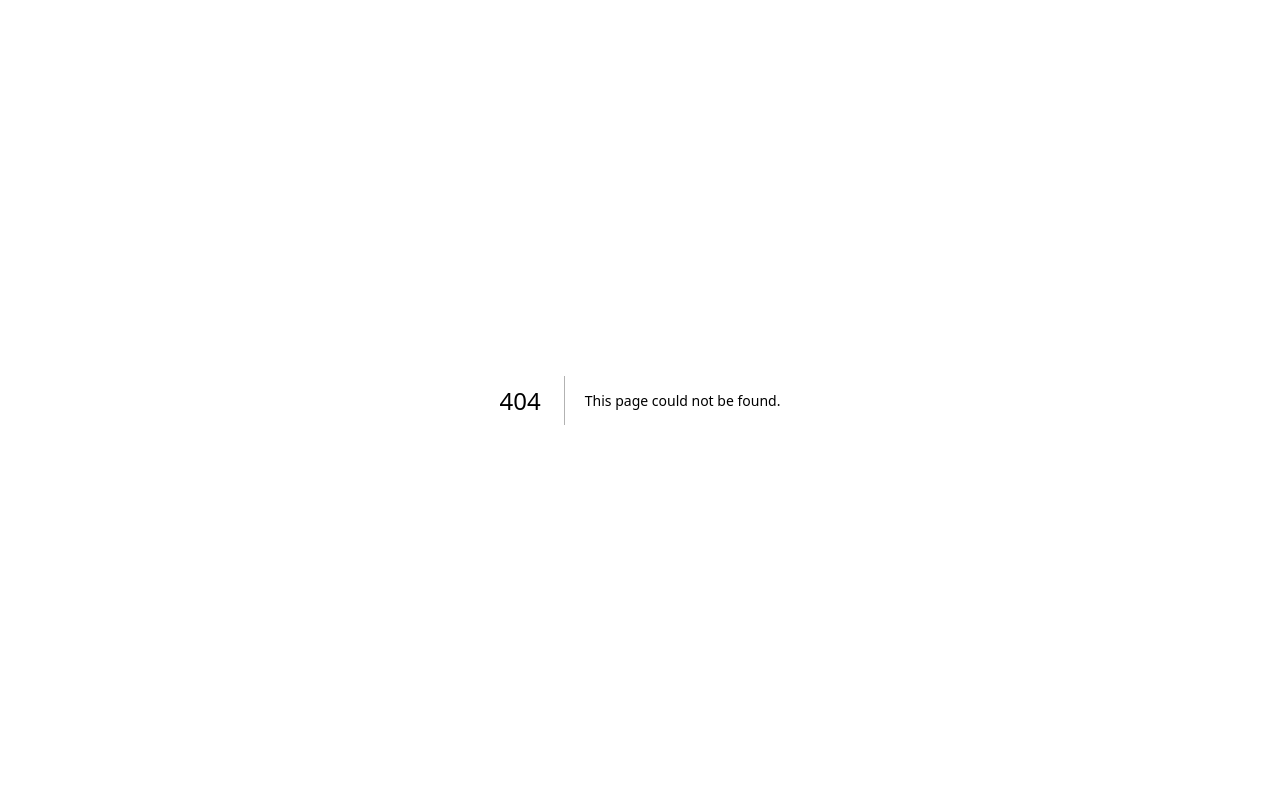
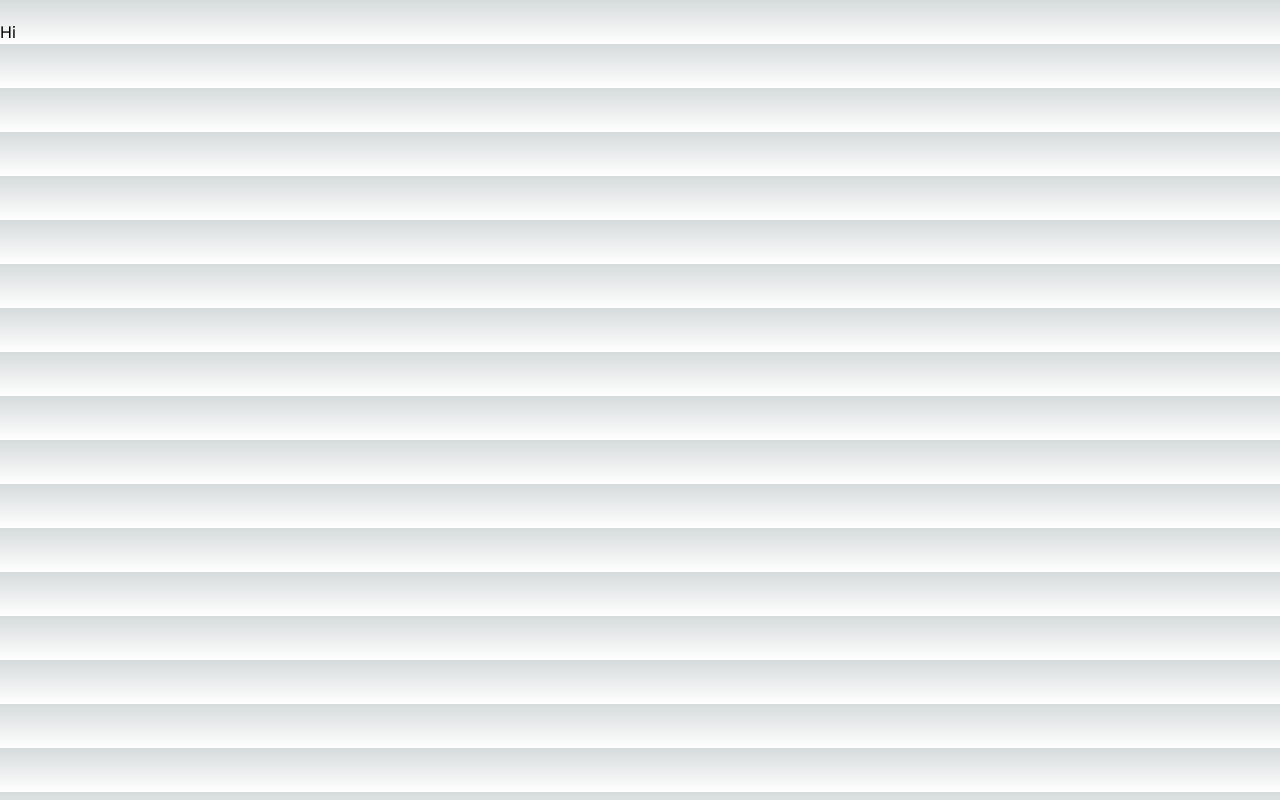
Before and after one commit to golf-sarawut/nextjs-code-examples, a Next.js app: page /suspense3 in a window 1280 px wide. Before the commit this address had no page. Built offline with nearby package versions, Linux system fonts and the light colour scheme.

Commit message:
Modify suspense 2.

```diff
--- a/app/suspense2/page.tsx
+++ b/app/suspense2/page.tsx
@@ -1,10 +1,9 @@
+import { Posts } from "@/components/Posts";
+
 export default async function Page() {
-
-    await new Promise(resolve => setTimeout(resolve, 5000));
-
-    return (
-      <main className="container mx-auto mt-[20px]">
-          <h1>Hi</h1>
-      </main>
-    );
-  }
+  return (
+    <main className="container mx-auto mt-[20px]">
+      <Posts />
+    </main>
+  );
+}
--- /dev/null
+++ b/app/suspense3/page.tsx
@@ -0,0 +1,10 @@
+export default async function Page() {
+
+    await new Promise(resolve => setTimeout(resolve, 5000));
+
+    return (
+      <main className="container mx-auto mt-[20px]">
+          <h1>Hi</h1>
+      </main>
+    );
+  }
--- a/components/Posts/index.tsx
+++ b/components/Posts/index.tsx
@@ -7,7 +7,10 @@ interface Post {
 }
 
 export async function Posts() {
+
   const response = await fetch("https://jsonplaceholder.typicode.com/posts");
+  await new Promise((resolve) => setTimeout(resolve, 2000));
+
   const posts: Post[] = await response.json();
 
   return (
```
Also changed, not shown: app/suspense3/loading.tsx (renamed from app/suspense2/loading.tsx).
